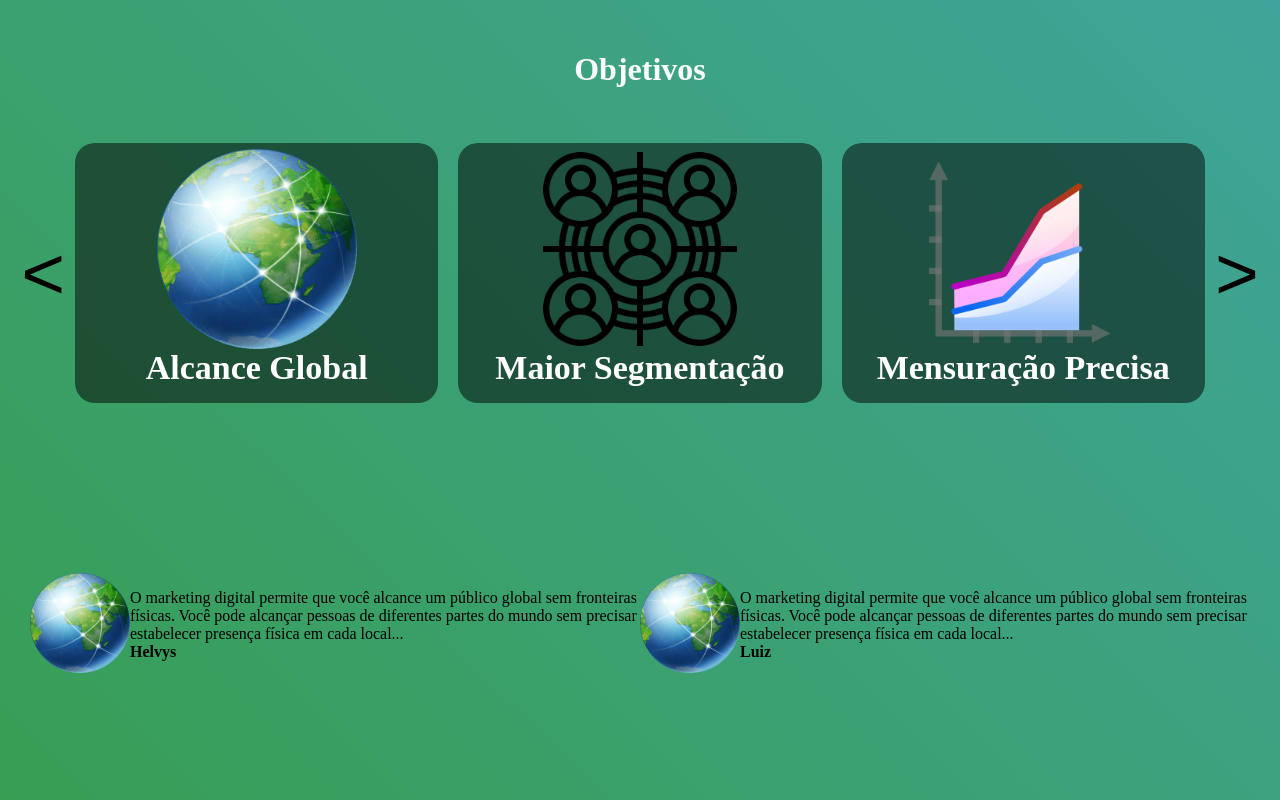
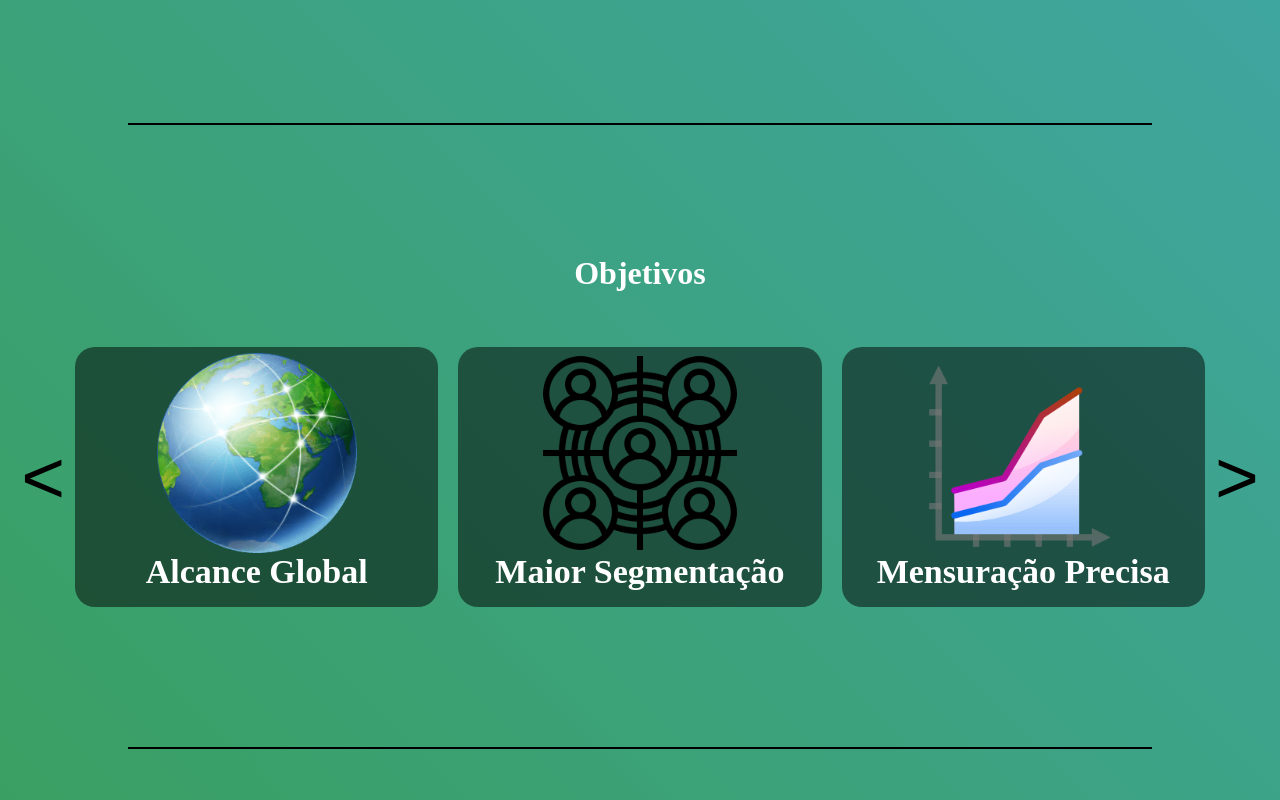
Before and after one commit to Mykon89/landing-page, an Angular app: page / in a window 1280 px wide. Shown: the part 1400-2200 px from the top of the page. Built offline with nearby package versions, Linux system fonts and the light colour scheme.

Commit message:
ajuste dos comentarios ( responsivo )

```diff
--- a/src/app/app.component.html
+++ b/src/app/app.component.html
@@ -1,5 +1,14 @@
 <app-header></app-header>
 <app-about></app-about>
+<div class="separator">
+  <div class="hr"></div>
+</div>
 <app-services></app-services>
+<div class="separator">
+  <div class="hr"></div>
+</div>
 <app-goals></app-goals>
+<div class="separator">
+  <div class="hr"></div>
+</div>
 <app-comments></app-comments>
--- a/src/app/components/main/comments/comments.component.css
+++ b/src/app/components/main/comments/comments.component.css
@@ -7,7 +7,38 @@
   display: flex;
   align-items: center;
   justify-content: space-around;
+  width: 40%;
+}
+.avatar{
+  margin-right: 1%;
+}
+.author{
+  color: #000;
+  font-family: Inter;
+  font-size: 21px;
+  font-style: normal;
+  font-weight: 700;
+  line-height: 30px;
+  margin-top: 30px;
+}
+.comment{
+  color: #000;
+font-family: Inter;
+font-size: 21px;
+font-style: normal;
+font-weight: 400;
+line-height: 30px; /* 142.857% */
 }
 img{
-  width: 100px;
+  width: 150px;
 }
+
+@media (max-width: 860px) {
+  .comments-content{
+    flex-direction: column ;
+    width: 100%;
+  }
+  .comments-section{
+    flex-direction: column ;
+  }
+}
--- a/src/app/components/main/comments/comments.component.html
+++ b/src/app/components/main/comments/comments.component.html
@@ -5,9 +5,9 @@
     </div>
     <div class="comment">
       {{ comment.comment }}
-      <p>
+      <p class="author" >
         <b>
-          {{ comment.author }}
+          - {{ comment.author }}
         </b>
       </p>
     </div>
--- a/src/app/components/main/comments/comments.component.ts
+++ b/src/app/components/main/comments/comments.component.ts
@@ -8,13 +8,13 @@ import { Component } from '@angular/core';
 export class CommentsComponent {
   comments = [
     {
-      avatar: '../../../../assets/Imagens/alcance-global.svg',
+      avatar: '../../../../assets/Imagens/helvys.svg',
       author: 'Helvys',
       comment:
         'O marketing digital permite que você alcance um público global sem fronteiras físicas. Você pode alcançar pessoas de diferentes partes do mundo sem precisar estabelecer presença física em cada local...',
     },
     {
-      avatar: '../../../../assets/Imagens/alcance-global.svg',
+      avatar: '../../../../assets/Imagens/luiz.svg',
       author: 'Luiz',
       comment:
         'O marketing digital permite que você alcance um público global sem fronteiras físicas. Você pode alcançar pessoas de diferentes partes do mundo sem precisar estabelecer presença física em cada local...',
--- a/src/styles.css
+++ b/src/styles.css
@@ -14,3 +14,13 @@ body {
   padding: 30px;
   margin: 100px 0 100px 0;
 }
+
+.hr{
+  width: 80%;
+  border: 1px solid black;
+}
+.separator{
+  display: flex;
+  justify-content: center;
+  align-items: center;
+}
```
Also changed, not shown: src/assets/Imagens/helvys.svg (added), src/assets/Imagens/luiz.svg (added).
